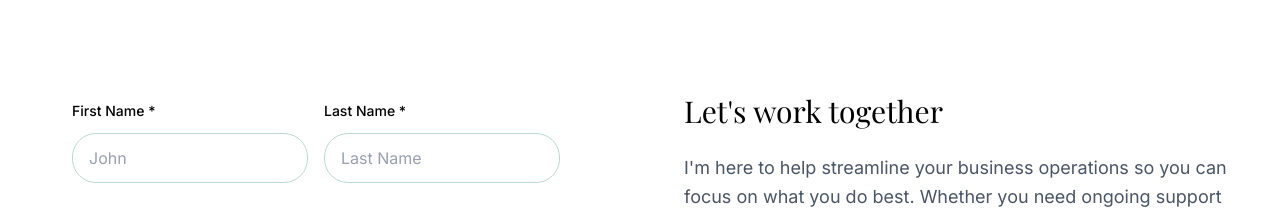
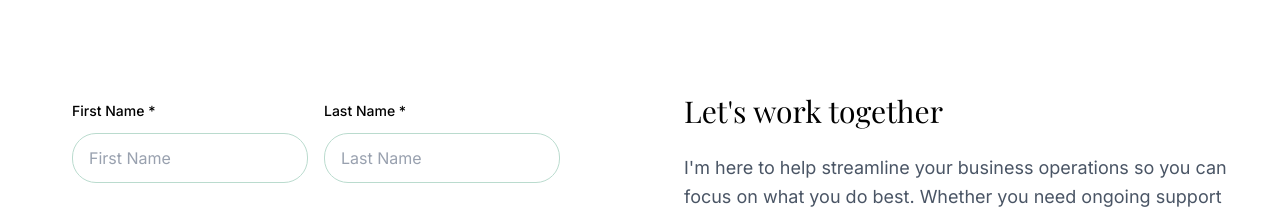
Before and after one commit to hasnainDevX/Maceysmethod, a React (Vite) app: page / in a window 1280 px wide. Shown: the part 6780-6989 px from the top of the page. Built offline with nearby package versions, Linux system fonts and the light colour scheme; no server answers; a web font is replaced by a local one.

Commit message:
change form placeholder

```diff
--- a/src/components/ContactForm.jsx
+++ b/src/components/ContactForm.jsx
@@ -204,7 +204,7 @@ export default function ContactForm() {
                       onBlur={handleBlur}
                       className={getInputClassName("firstName")}
                       style={{ fontFamily: "Inter, sans-serif" }}
-                      placeholder="John"
+                      placeholder="First Name"
                       data-testid="input-first-name"
                     />
                     {touched.firstName && !errors.firstName && formData.firstName && (
```
